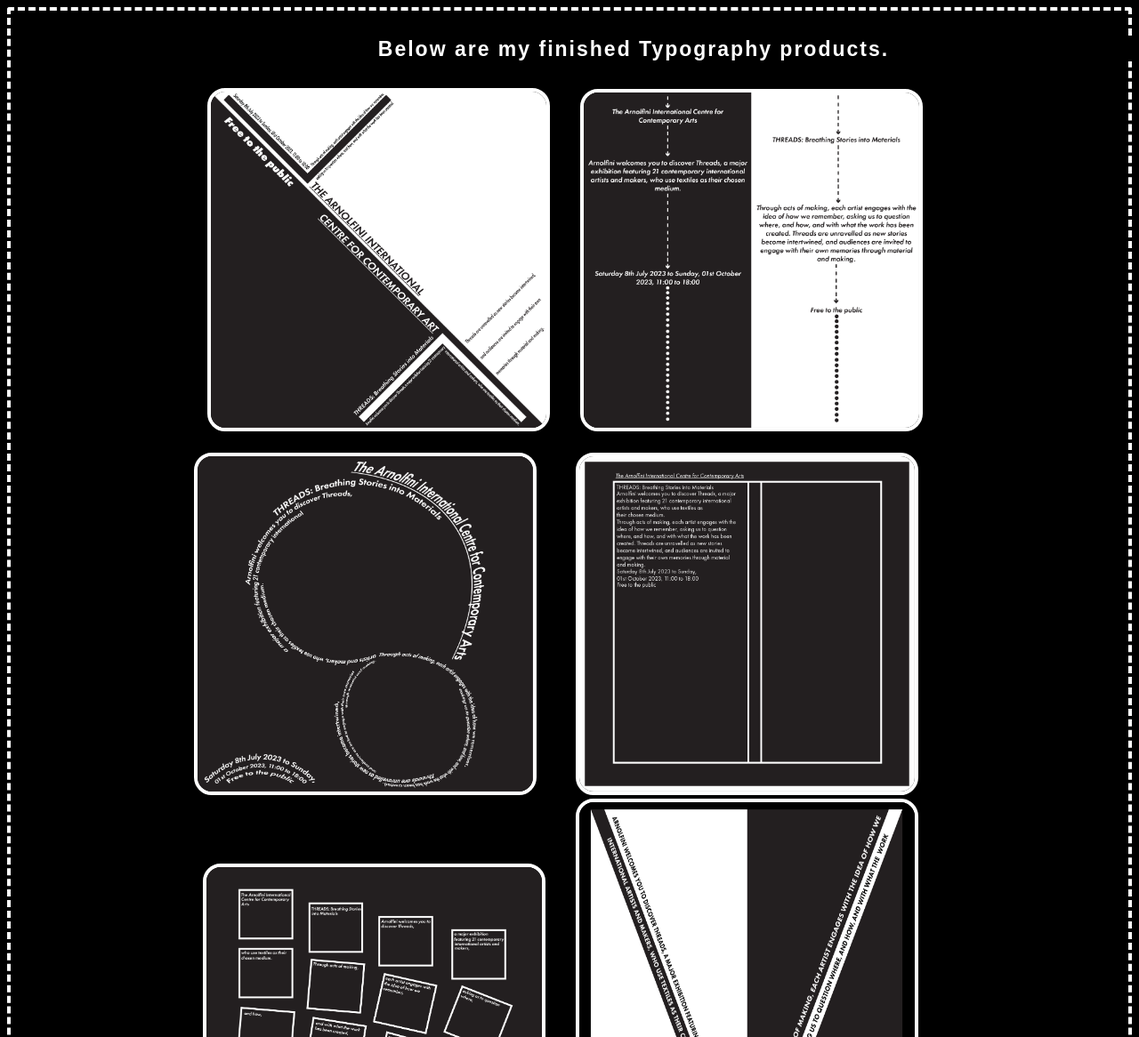
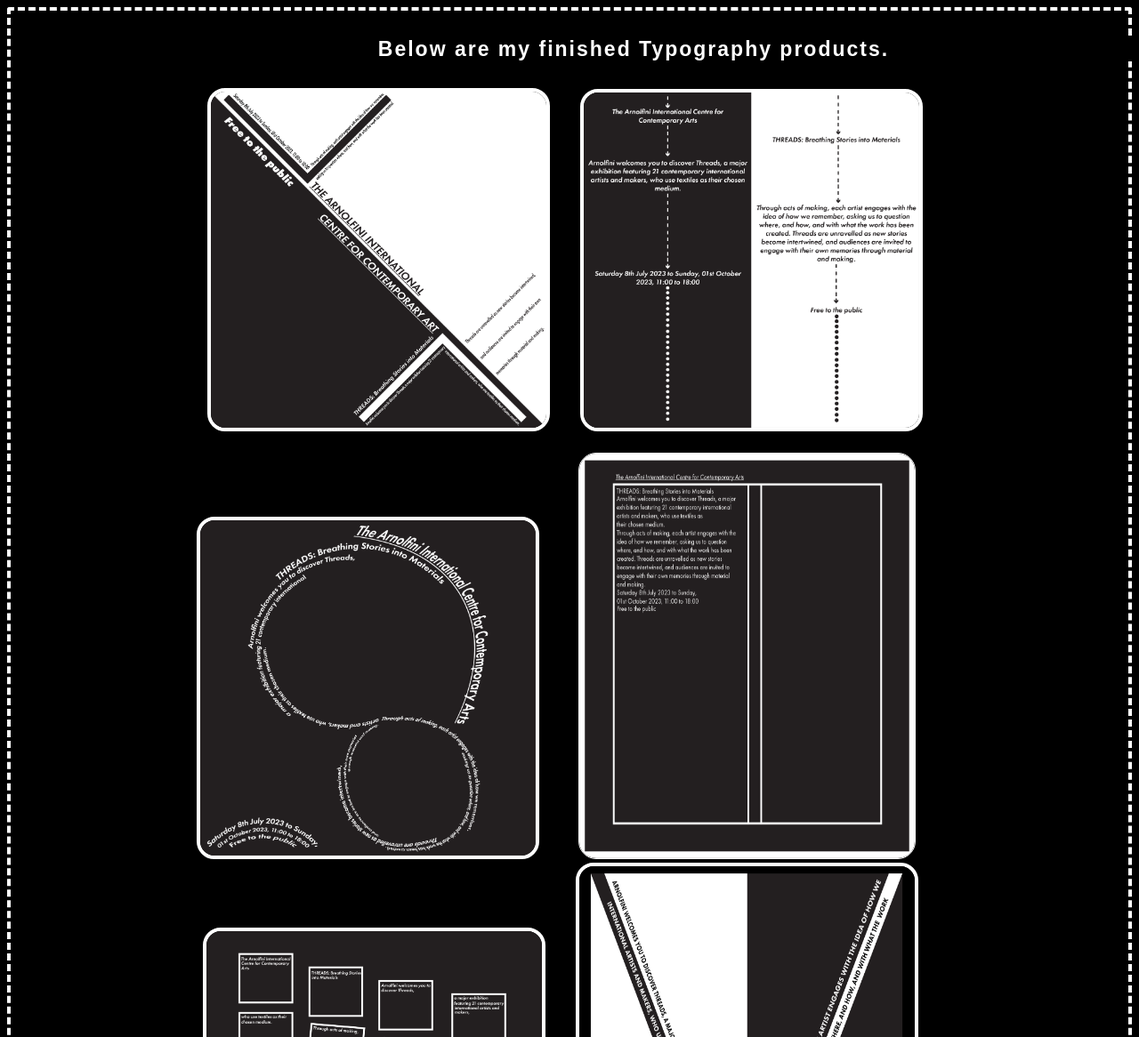
Before and after one commit to o2-forbes/Website-Project, a plain HTML site: page Typography.html in a window 1280 px wide. Shown: the top 1166 px of the page at 89% size. Drawn offline with Linux system fonts and the light colour scheme; a web font is replaced by a local one.

Commit message:
Update styles.css

```diff
--- a/styles.css
+++ b/styles.css
@@ -215,9 +215,10 @@
     margin-left: 20px;
     margin-right: auto;
     border-radius: 20px;
-    border: 4px solid white;
+    border: 1px solid white;
     margin-right: 30px;
     margin-top: 20px;
+    height: 455px;
 
 }
 
```
